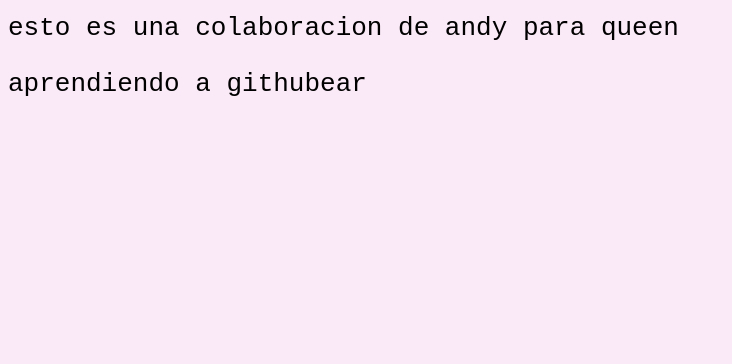
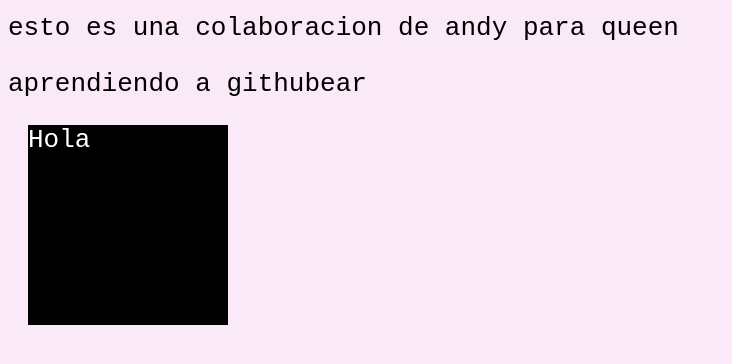
Before and after one commit to AndyGarnica/andyqueen, a plain HTML site: page index.html in a window 1280 px wide. Shown: the part 116-480 px from the top of the page, without its empty margins (0-732 px from the left). Drawn offline with Linux system fonts and the light colour scheme.

Commit message:
caja saludando

```diff
--- a/assets/css/main.css
+++ b/assets/css/main.css
@@ -6,3 +6,12 @@ body{
 h1{
 	color: blue;
 }
+
+.negra {
+	background-color: black;
+	color: white;
+	width: 200px;
+	height: 200px;
+	margin: 20px;
+
+}
--- a/index.html
+++ b/index.html
@@ -10,5 +10,7 @@
 	<h1>A N D Y</h1>
 	<p>esto es una colaboracion de andy para queen</p>
 	<p>aprendiendo a githubear</p>
+
+	<div class="negra">Hola</div>
 </body>
 </html>
```
